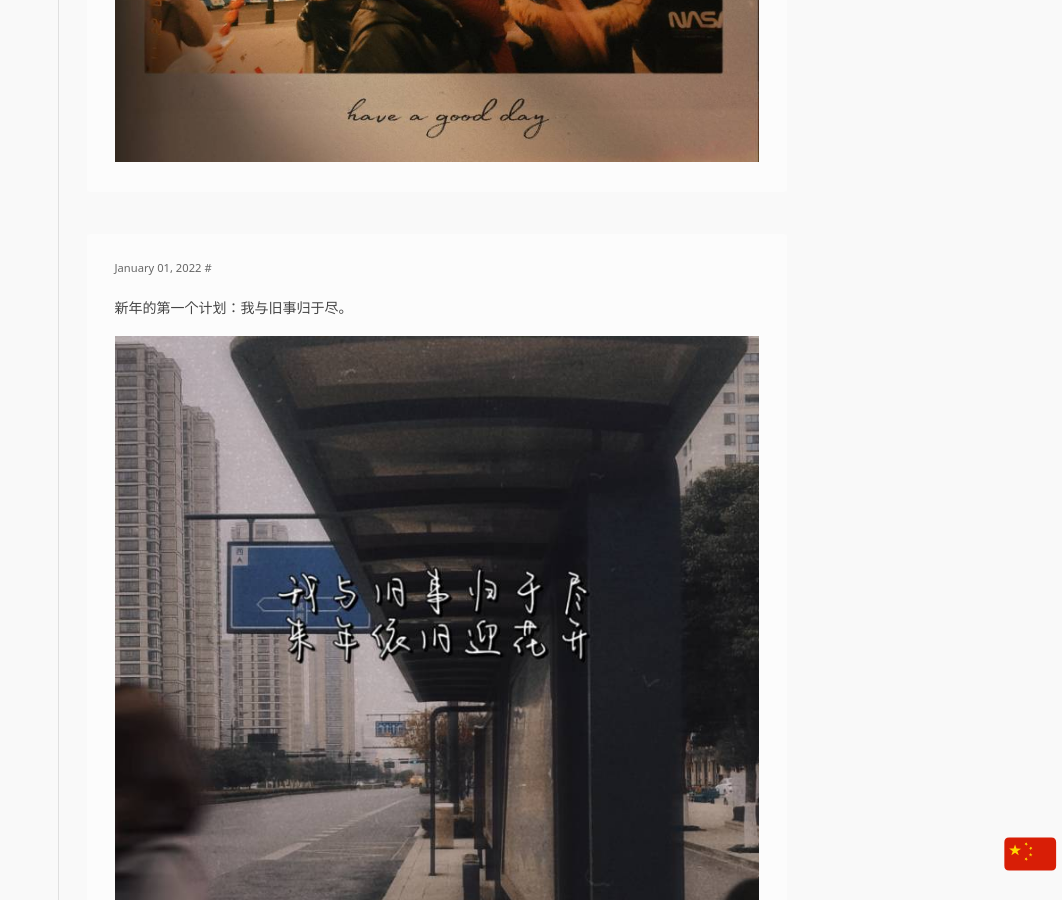
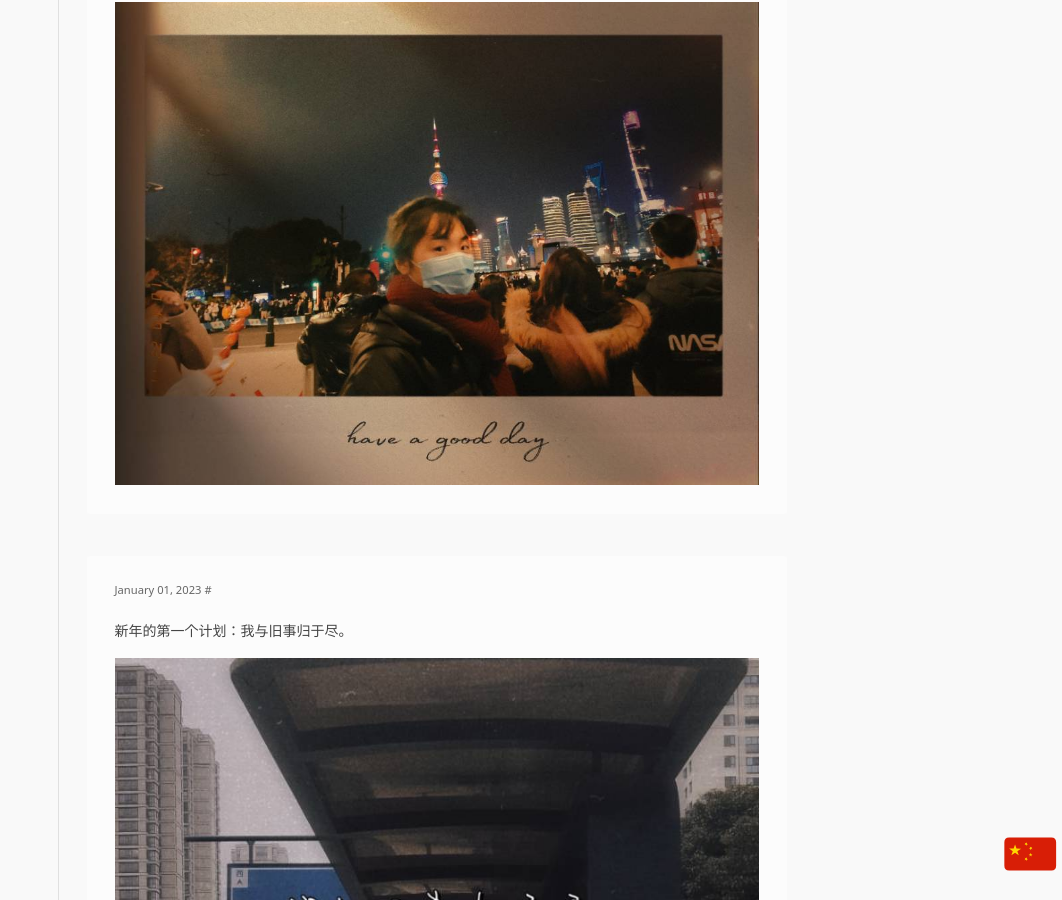
Before and after one commit to Sansuiz/sansuiz.github.io, a Jekyll site: the page built from notes.html, in a window 1280 px wide and 900 px high, scrolled down 4591 px. Shown: the whole window, without its empty margins (218-1280 px from the left). Built offline with Jekyll 4.4.1, drawn with Linux system fonts in a browser that asks for light colours; comment, search, counter and statistics services are not loaded.

Commit message:
Update notes.yml

```diff
--- a/_data/notes.yml
+++ b/_data/notes.yml
@@ -2,6 +2,7 @@
   content: |
     真心不喜欢阴沉的天气，午后还一直吹着冷风，稍薄的衣服都不能御寒。
     不过还好能在路上抬头看到树木绿芽新发，还有一些春意能暖人心。
+    ![尝试](https://www.jianguoyun.com/p/Dck7ZpIQr_HACxjBiP0EIAA)
 
 - date: 2023/03/21 20:00
   content: |
@@ -82,7 +83,7 @@
     晚上给小熙拍了一张觉得还不错的照片，Just let it be。
     ![小熙](/images/tu/2022/220101-2.jpg)
 
-- date: 2022/01/01 07:00
+- date: 2023/01/01 07:00
   content: |
     新年的第一个计划：我与旧事归于尽。
     ![第一张照片](/images/tu/2022/220101.jpg)
```
